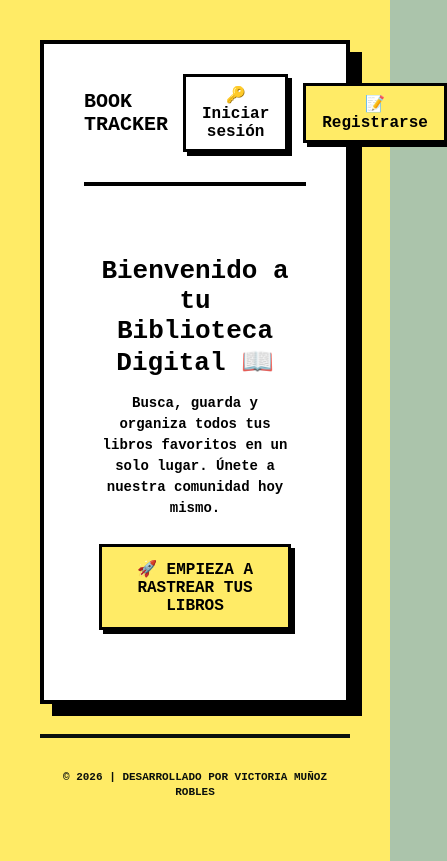
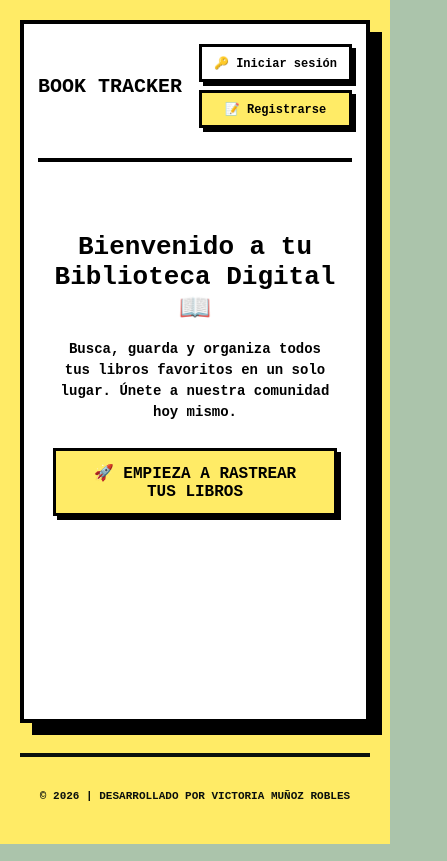
Before and after one commit to victoriamunozrobles-bot/book-tracker-frontend, a React (Vite) app in the folder book-tracker-frontend/: page / in a window 390 px wide. Shown: the whole page, 447 px wide, since content can reach past the window. Built offline with nearby package versions, Linux system fonts and the light colour scheme; no server answers.

Commit message:
Feat: add responsive design for App, Header, Login, and Register components

```diff
--- a/book-tracker-frontend/src/components/App/App.css
+++ b/book-tracker-frontend/src/components/App/App.css
@@ -23,3 +23,19 @@
   box-sizing: border-box;
   position: relative;
 }
+
+@media screen and (max-width: 768px) {
+  .page {
+    padding: 30px;
+  }
+
+  .page__main-content {
+    padding: 20px 14px;
+  }
+}
+
+@media screen and (max-width: 480px) {
+  .page {
+    padding: 20px;
+  }
+}
--- a/book-tracker-frontend/src/components/Header/header.css
+++ b/book-tracker-frontend/src/components/Header/header.css
@@ -174,7 +174,18 @@
   }
 
   .header__title {
-    font-size: 20px;
+    font-size: 18px;
+  }
+
+  .header__button {
+    padding: 5px;
+    font-size: 12px;
+    white-space: nowrap;
+    height: 38px;
+    box-sizing: border-box;
+    display: flex;
+    align-items: center;
+    justify-content: center;
   }
 
   .header__nav {
@@ -233,4 +244,24 @@
     font-size: 14px;
     padding: 10px;
   }
+  .header__actions {
+    grid-area: actions;
+    flex-direction: column;
+    align-items: flex-end;
+    gap: 8px;
+  }
+
+  .header__button {
+    font-size: 12px;
+    padding: 8px 12px;
+    width: 100%;
+    text-align: center;
+    border: 3px solid #000000;
+    box-shadow: 4px 4px 0px #000000;
+  }
+
+  .header__button:active {
+    transform: translate(4px, 4px);
+    box-shadow: 0px 0px 0px #000000;
+  }
 }
--- a/book-tracker-frontend/src/components/Login/login.css
+++ b/book-tracker-frontend/src/components/Login/login.css
@@ -161,3 +161,54 @@
   background-color: #ffde00;
   text-decoration: none;
 }
+
+@media screen and (max-width: 768px) {
+  .login-popup__container {
+    max-height: 85vh;
+    overflow-y: auto;
+  }
+
+  .login-popup__close-button {
+    top: -10px;
+    right: -10px;
+  }
+}
+
+@media screen and (max-width: 480px) {
+  .login-popup__container {
+    width: 90%;
+    padding: 25px 20px;
+    max-height: 90vh;
+  }
+
+  .login-popup__close-button {
+    top: 10px;
+    right: 10px;
+    width: 35px;
+    height: 35px;
+    display: flex;
+    justify-content: center;
+    align-items: center;
+    padding: 0;
+  }
+
+  .login-popup__title {
+    font-size: 22px;
+    margin-top: 15px;
+    margin-bottom: 20px;
+  }
+
+  .login-popup__input {
+    font-size: 14px;
+    padding: 10px;
+  }
+
+  .login-popup__button {
+    font-size: 16px;
+    padding: 12px 0;
+  }
+
+  .login-popup__switch-link {
+    font-size: 13px;
+  }
+}
--- a/book-tracker-frontend/src/components/Register/Register.jsx
+++ b/book-tracker-frontend/src/components/Register/Register.jsx
@@ -1,6 +1,6 @@
 import { useState } from "react";
 import { useFormAndValidation } from "../../utils/useFormAndValidation";
-import "./Register.css";
+import "./register.css";
 
 export default function Register({
   isOpen,
--- a/book-tracker-frontend/src/components/Register/register.css
+++ b/book-tracker-frontend/src/components/Register/register.css
@@ -161,3 +161,54 @@
   background-color: #ffde00;
   text-decoration: none;
 }
+
+@media screen and (max-width: 768px) {
+  .register-popup__container {
+    max-height: 85vh;
+    overflow-y: auto;
+  }
+
+  .register-popup__close-button {
+    top: 10px;
+    right: -10px;
+  }
+}
+
+@media screen and (max-width: 480px) {
+  .register-popup__container {
+    width: 90%;
+    padding: 25px 20px;
+    max-height: 90vh;
+  }
+
+  .register-popup__close-button {
+    top: 10px;
+    right: 10px;
+    width: 35px;
+    height: 35px;
+    display: flex;
+    justify-content: center;
+    align-items: center;
+    padding: 0;
+  }
+
+  .register-popup__title {
+    font-size: 22px;
+    margin-top: 15px;
+    margin-bottom: 20px;
+  }
+
+  .register-popup__input {
+    font-size: 14px;
+    padding: 10px;
+  }
+
+  .register-popup__button {
+    font-size: 16px;
+    padding: 12px 0;
+  }
+
+  .register-popup__switch-link {
+    font-size: 13px;
+  }
+}
```
